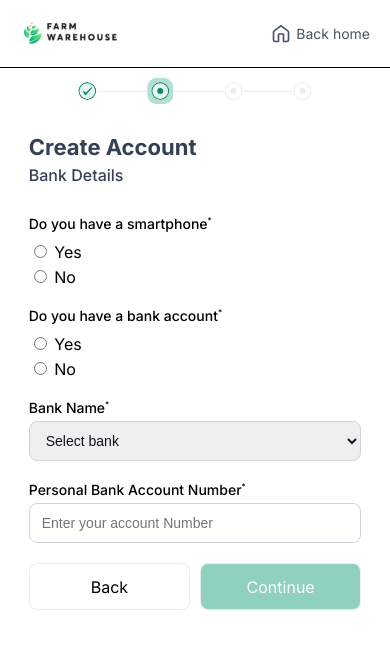
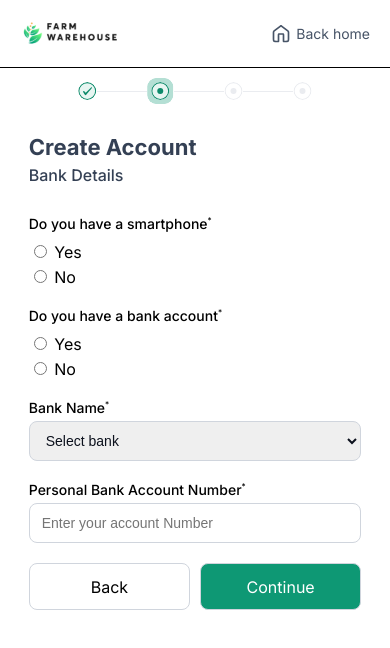
Before and after one commit to SymplyMatt/babelos_test, a React (Vite) app: page /auth/bank-registration in a window 390 px wide. Shown: the top 648 px of the page. Built offline with nearby package versions, Linux system fonts and the light colour scheme; the HTML template or start-up script is replaced by a standard one.

Commit message:
bank registration responsive

```diff
--- a/src/components/auth/BankRegistrationInputSections.tsx
+++ b/src/components/auth/BankRegistrationInputSections.tsx
@@ -2,6 +2,7 @@ import FlowLine from './FlowLine'
 import TextInput from '../common/TextInput'
 import SelectInput from '../common/SelectInput';
 import Radio from '../common/Radio';
+import FormButtons from './FormButtons';
 
 const BankRegistrationInputSections = () => {
     const banks = ["Select bank","Access bank"];
@@ -41,15 +42,7 @@ const BankRegistrationInputSections = () => {
                 <TextInput  label="Personal Bank Account Number" placeholder="Enter your account Number" span="*" spanClass='font-8'/>
             </div>
         </div>
-        <div className="section w-80">
-            <div className="visibility-hidden">
-                <FlowLine type="three" />
-            </div>
-            <div className="w-full form-buttons">
-                <div className="w-full flex align-center justify-center btn">Back</div>
-                <div className="w-full flex align-center justify-center btn green">Continue</div>
-            </div>
-        </div>
+        <FormButtons step='two'/>
     </div>
   )
 }
--- /dev/null
+++ b/src/components/auth/FormButtons.tsx
@@ -0,0 +1,19 @@
+import FlowLine from './FlowLine'
+interface ComponentProps {
+    step?: string;
+  }
+const FormButtons: React.FC<ComponentProps> =  ({step = "one"}) => {
+  return (
+    <div className="section w-80">
+        <div className="visibility-hidden">
+            <FlowLine type="three" />
+        </div>
+        <div className={`w-full form-buttons`}>
+            <div className={`w-full flex align-center justify-center btn  ${step == 'one' ? 'inactive' : 'active'}`}>Back</div>
+            <div className={`w-full flex align-center justify-center btn  ${step == 'one' ? 'inactive' : 'active'} green`}>Continue</div>
+        </div>
+    </div>
+  )
+}
+
+export default FormButtons
--- a/src/components/auth/PersonalInfoInputSections.tsx
+++ b/src/components/auth/PersonalInfoInputSections.tsx
@@ -4,6 +4,7 @@ import TextInput from '../common/TextInput'
 import ReactFlagsSelect from 'react-flags-select';
 import SelectInput from '../common/SelectInput';
 import Radio from '../common/Radio';
+import FormButtons from './FormButtons';
 
 const InputSections = () => {
     const [selectedCountry, setSelectedCountry] = useState<string>('NG');
@@ -167,15 +168,7 @@ const InputSections = () => {
                 </div>
             </div>
         </div>
-        <div className="section w-80 p-20">
-            <div className="visibility-hidden">
-                <FlowLine type="three" />
-            </div>
-            <div className="w-full form-buttons">
-                <div className="w-full flex align-center justify-center btn">Back</div>
-                <div className="w-full flex align-center justify-center btn green">Continue</div>
-            </div>
-        </div>
+        <FormButtons />
     </div>
   )
 }
--- a/src/scss/components/_personalinfoform.scss
+++ b/src/scss/components/_personalinfoform.scss
@@ -394,8 +394,18 @@ div.input-div{
         border-radius: 8px;
         cursor: pointer;
     }
-    .btn.green{
+    .btn.inactive{
+        border: 1px solid #EAECF0;
+    }
+    .btn.active{
+        border: 1px solid #D0D5DD;
+    }
+    .btn.green.inactive{
         background: #90D0BF;
+        color: white;
+    }
+    .btn.green.active{
+        background: #0E9874;
         color: white;
     }
 }
```
